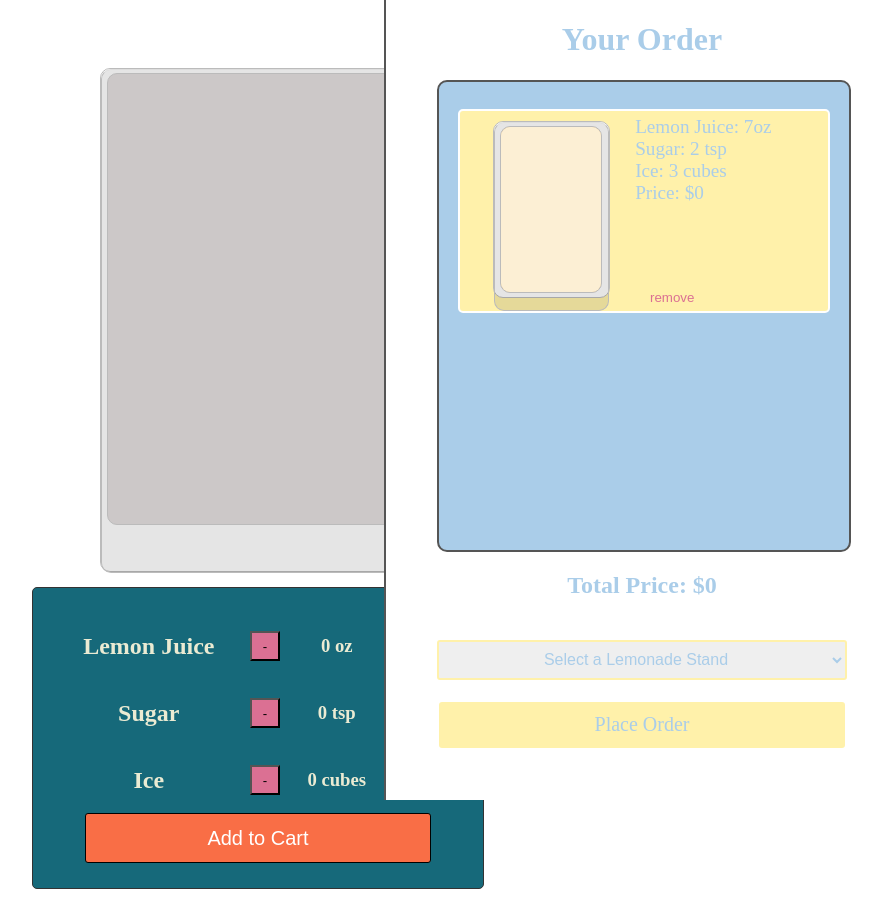
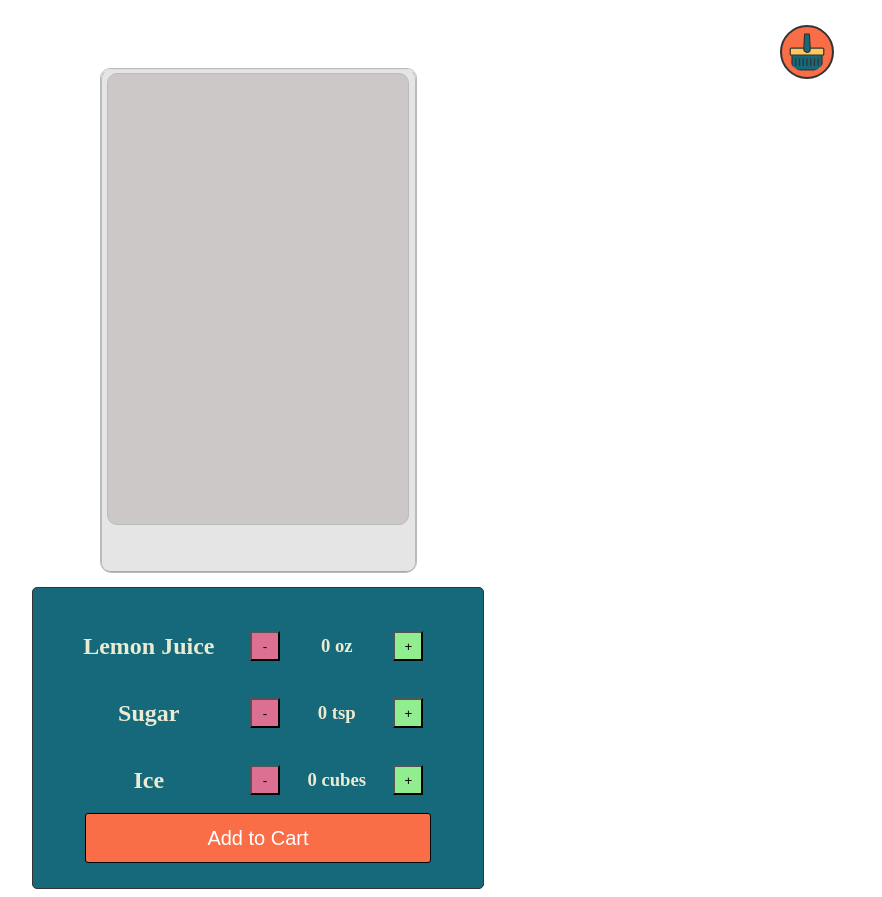
Before and after one commit to pvtpyro/ng-lemonade-stand, an Angular app: page / in a window 1280 px wide. Shown: the whole page, without its empty margins (382-1264 px from the left). Built offline with nearby package versions, Linux system fonts and the light colour scheme.

Commit message:
setup toggle for cart sidebar

```diff
--- /dev/null
+++ b/src/app/lemonade/cart-icon/cart-icon.html
@@ -0,0 +1,2 @@
+<img src="../../../assets/cart.svg" alt="toggle cart" class="cart-icon">
+<div class="cart-count" *ngIf="cartCount > 0">{{cartCount}}</div>
--- /dev/null
+++ b/src/app/lemonade/cart-icon/cart-icon.scss
@@ -0,0 +1,36 @@
+.cart-icon {
+    position: absolute;
+    top: 25px;
+    right: 5%;
+    border: 2px solid #333;
+    border-radius: 50%;
+    padding: 5px;
+    background: #f96e46;
+    z-index: 10;
+    height: 40px;
+    width: 40px;
+}
+
+.cart-icon:hover {
+    background: #da5c3a;
+    cursor: pointer;
+}
+
+.cart-count {
+    position: absolute;
+    top: 60px;
+    right: 60px;
+    font-size: 16px;
+    font-weight: bold;
+    color: #ffffff;
+    z-index: 11;
+    background: #f96e46;
+    border-radius: 50%;
+    height: 22px;
+    width: 22px;
+    display: flex;
+    border: 3px solid black;
+    justify-content: center;
+    align-items: center;
+    padding: 1px;
+}
--- /dev/null
+++ b/src/app/lemonade/cart-icon/cart-icon.ts
@@ -0,0 +1,12 @@
+import { CommonModule } from '@angular/common';
+import { Component } from '@angular/core';
+
+@Component({
+  selector: 'app-cart-icon',
+  imports: [CommonModule],
+  templateUrl: './cart-icon.html',
+  styleUrl: './cart-icon.scss'
+})
+export class CartIcon {
+    cartCount: number = 0;
+}
--- a/src/app/lemonade/lemonade.html
+++ b/src/app/lemonade/lemonade.html
@@ -13,4 +13,6 @@
             (decrementProductByName)="decrement(product.name)"></app-product>
     </app-card>
 </div>
-<app-cart></app-cart>
+<app-cart *ngIf="cartVisible"></app-cart>
+<app-cart-icon *ngIf="!cartVisible" (click)="toggleCart()"></app-cart-icon>
+<div class="backdrop" *ngIf="cartVisible" (click)="toggleCart()"></div>
--- a/src/app/lemonade/lemonade.scss
+++ b/src/app/lemonade/lemonade.scss
@@ -5,3 +5,13 @@
     align-items: center;
     justify-content: space-evenly;
 }
+
+.backdrop {
+    position: absolute;
+    left: 0;
+    top: 0;
+    height: 100vh;
+    width: 60vw;
+    cursor: pointer;
+    background-color: rgba(0,0,0,0.5);
+}
--- a/src/app/lemonade/lemonade.ts
+++ b/src/app/lemonade/lemonade.ts
@@ -4,6 +4,7 @@ import { Product } from './product/product';
 import { CommonModule } from '@angular/common';
 import { Glass } from "./glass/glass";
 import { Cart } from "../cart/cart";
+import { CartIcon } from './cart-icon/cart-icon';
 
 interface IProduct {
     name: string,
@@ -15,11 +16,13 @@ interface IProduct {
 
 @Component({
     selector: 'app-lemonade',
-    imports: [Card, Product, CommonModule, Glass, Cart],
+    imports: [Card, Product, CommonModule, Glass, Cart, CartIcon],
     templateUrl: './lemonade.html',
     styleUrl: './lemonade.scss'
 })
 export class Lemonade {
+
+    cartVisible: boolean = false;
 
     products: IProduct[] = [
         {
@@ -64,4 +67,8 @@ export class Lemonade {
         })
     }
 
+    toggleCart() {
+        this.cartVisible = !this.cartVisible;
+    }
+
 }
```
Also changed, not shown: src/assets/cart.svg (added), 1 other file (tests, documents, lock files or other folders).
